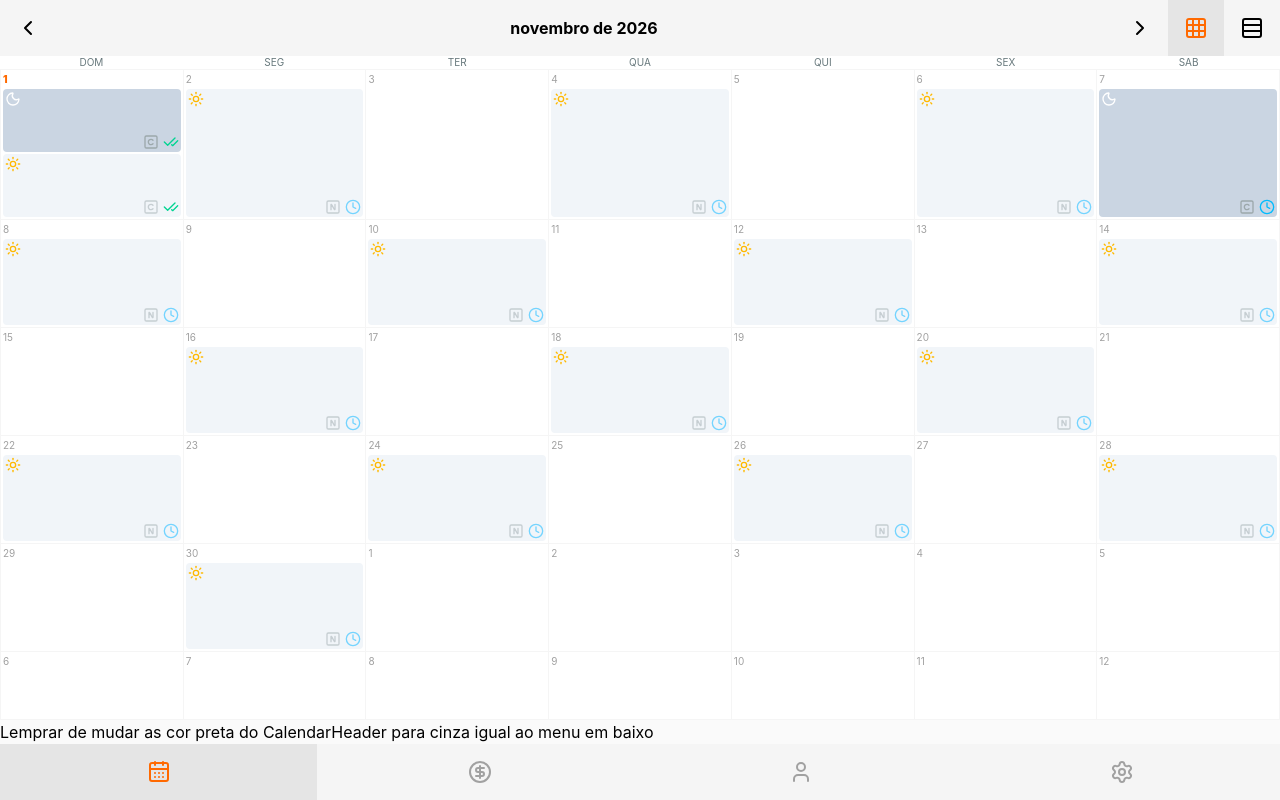
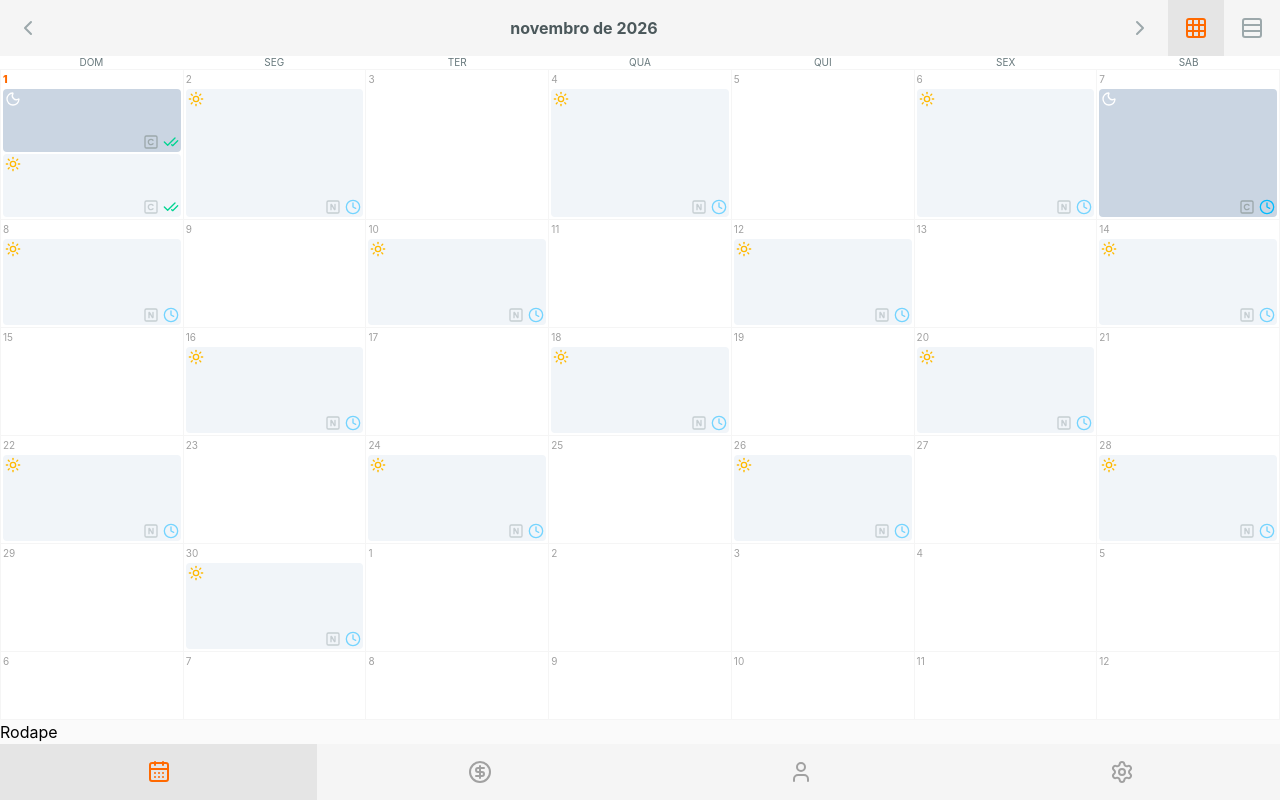
Before and after one commit to clruas/meuplantao, a React (Vite) app: page / in a window 1280 px wide. Built offline with nearby package versions, Linux system fonts and the light colour scheme.

Commit message:
Corrigindo as cores das fontes o header do calendario

```diff
--- a/src/components/calendarHeader.tsx
+++ b/src/components/calendarHeader.tsx
@@ -13,7 +13,7 @@ interface CalendarHeaderProps {
 function HeaderButton({ selected, onClick, icon: Icon }){
     return <div
         onClick={onClick}
-        className={cn("transition-all p-4 active:bg-neutral-300", selected && 'bg-neutral-200 text-orange-500')}
+        className={cn("transition-all p-4 text-mist-400 active:bg-neutral-300", selected && 'bg-neutral-200 text-orange-500')}
     >
         <Icon />
     </div>
@@ -24,7 +24,7 @@ export function CalendarHeader({ viewMode, onChangeViewMode, onNext, onPrevious,
     return <>
         <div className="flex-1 flex items-center justify-between gap-2">
             <HeaderButton icon={ChevronLeft} onClick={onPrevious} />
-            <span className={cn("font-bold", isMonth ? 'text-base' : 'text-sm')}>{periodLabel}</span>
+            <span className={cn("font-bold text-mist-600", isMonth ? 'text-base' : 'text-sm')}>{periodLabel}</span>
             <HeaderButton icon={ChevronRight} onClick={onNext} />
         </div>
         <div className="flex">
--- a/src/pages/calendarPage.tsx
+++ b/src/pages/calendarPage.tsx
@@ -80,7 +80,7 @@ export function CalendarPage(){
             }
         </Page.Body>
         <Page.Footer>
-            <div>Lemprar de mudar as cor preta do CalendarHeader para cinza igual ao menu em baixo</div>
+            <div>Rodape</div>
         </Page.Footer>
         {selectedDay  && (
             //<DayDetailSheet day={selectedDay} onClose={e=>setSelectedDate(null)} />
```
